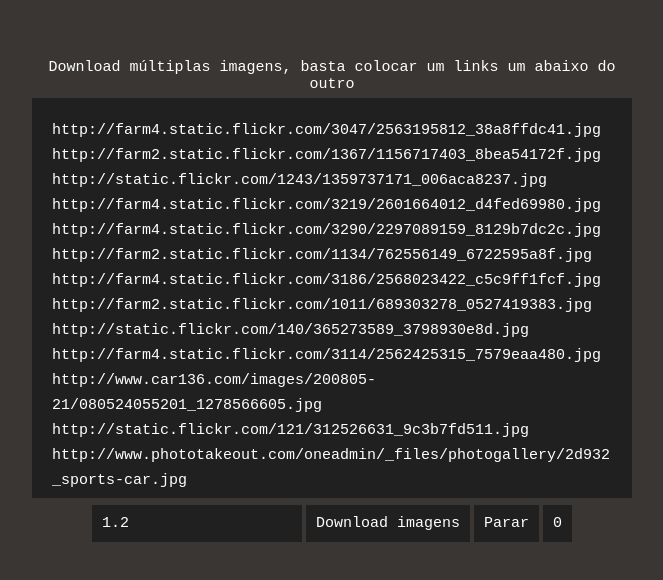
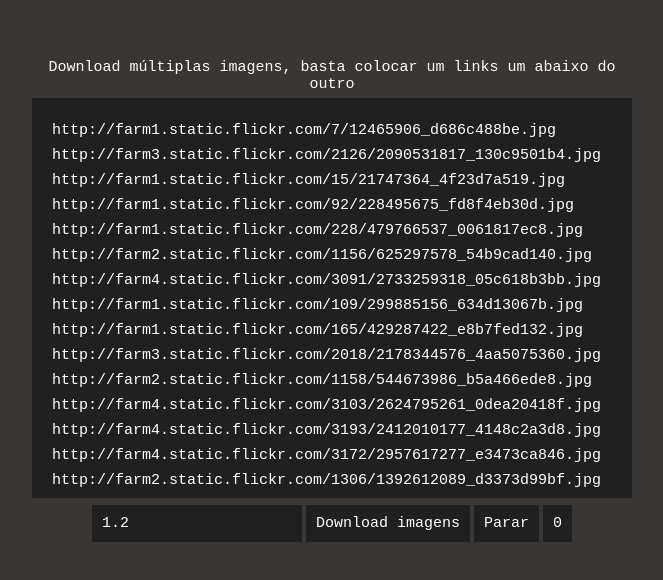
Before and after one commit to hatatori/multiple-download-image.github.io, a plain HTML site: page index.html in a window 1280 px wide. Shown: the part 116-696 px from the top of the page, without its empty margins (308-971 px from the left). Drawn offline with Linux system fonts and the light colour scheme.

Commit message:
Update index.html

```diff
--- a/index.html
+++ b/index.html
@@ -1,21 +1,23 @@
 <link rel="stylesheet" type="text/css" href="style.css">
 <div id="tudo">
 	Download múltiplas imagens, basta colocar um links um abaixo do outro
-	<div><textarea spellcheck="false" id="lks" placeholder="link1&#10;link2&#10;link3&#10;...">http://farm4.static.flickr.com/3047/2563195812_38a8ffdc41.jpg
-http://farm2.static.flickr.com/1367/1156717403_8bea54172f.jpg
-http://static.flickr.com/1243/1359737171_006aca8237.jpg
-http://farm4.static.flickr.com/3219/2601664012_d4fed69980.jpg
-http://farm4.static.flickr.com/3290/2297089159_8129b7dc2c.jpg
-http://farm2.static.flickr.com/1134/762556149_6722595a8f.jpg
-http://farm4.static.flickr.com/3186/2568023422_c5c9ff1fcf.jpg
-http://farm2.static.flickr.com/1011/689303278_0527419383.jpg
-http://static.flickr.com/140/365273589_3798930e8d.jpg
-http://farm4.static.flickr.com/3114/2562425315_7579eaa480.jpg
-http://www.car136.com/images/200805-21/080524055201_1278566605.jpg
-http://static.flickr.com/121/312526631_9c3b7fd511.jpg
-http://www.phototakeout.com/oneadmin/_files/photogallery/2d932_sports-car.jpg
-http://cdn-www.rsportscars.com/images/porsche/2006-porsche-gemballa-gtr-650-avalanche/gtravalanche06.jpg
-http://farm4.static.flickr.com/3272/2297089877_59e3cc2a37.jpg
+	<div><textarea spellcheck="false" id="lks" placeholder="link1&#10;link2&#10;link3&#10;...">http://farm1.static.flickr.com/7/12465906_d686c488be.jpg
+http://farm3.static.flickr.com/2126/2090531817_130c9501b4.jpg
+http://farm1.static.flickr.com/15/21747364_4f23d7a519.jpg
+http://farm1.static.flickr.com/92/228495675_fd8f4eb30d.jpg
+http://farm1.static.flickr.com/228/479766537_0061817ec8.jpg
+http://farm2.static.flickr.com/1156/625297578_54b9cad140.jpg
+http://farm4.static.flickr.com/3091/2733259318_05c618b3bb.jpg
+http://farm1.static.flickr.com/109/299885156_634d13067b.jpg
+http://farm1.static.flickr.com/165/429287422_e8b7fed132.jpg
+http://farm3.static.flickr.com/2018/2178344576_4aa5075360.jpg
+http://farm2.static.flickr.com/1158/544673986_b5a466ede8.jpg
+http://farm4.static.flickr.com/3103/2624795261_0dea20418f.jpg
+http://farm4.static.flickr.com/3193/2412010177_4148c2a3d8.jpg
+http://farm4.static.flickr.com/3172/2957617277_e3473ca846.jpg
+http://farm2.static.flickr.com/1306/1392612089_d3373d99bf.jpg
+http://farm3.static.flickr.com/2365/1800708035_8e0a8b7783.jpg
+http://farm1.static.flickr.com/144/324822621_b6cdad5dca.jpg
 	</textarea></div>
 	<div><input id="velocidade" placeholder="Velocidade de download" value="1.2"><button id="down">Download imagens</button><button id="parar">Parar</button><button id="con">0</button></div>
 </div>
```
